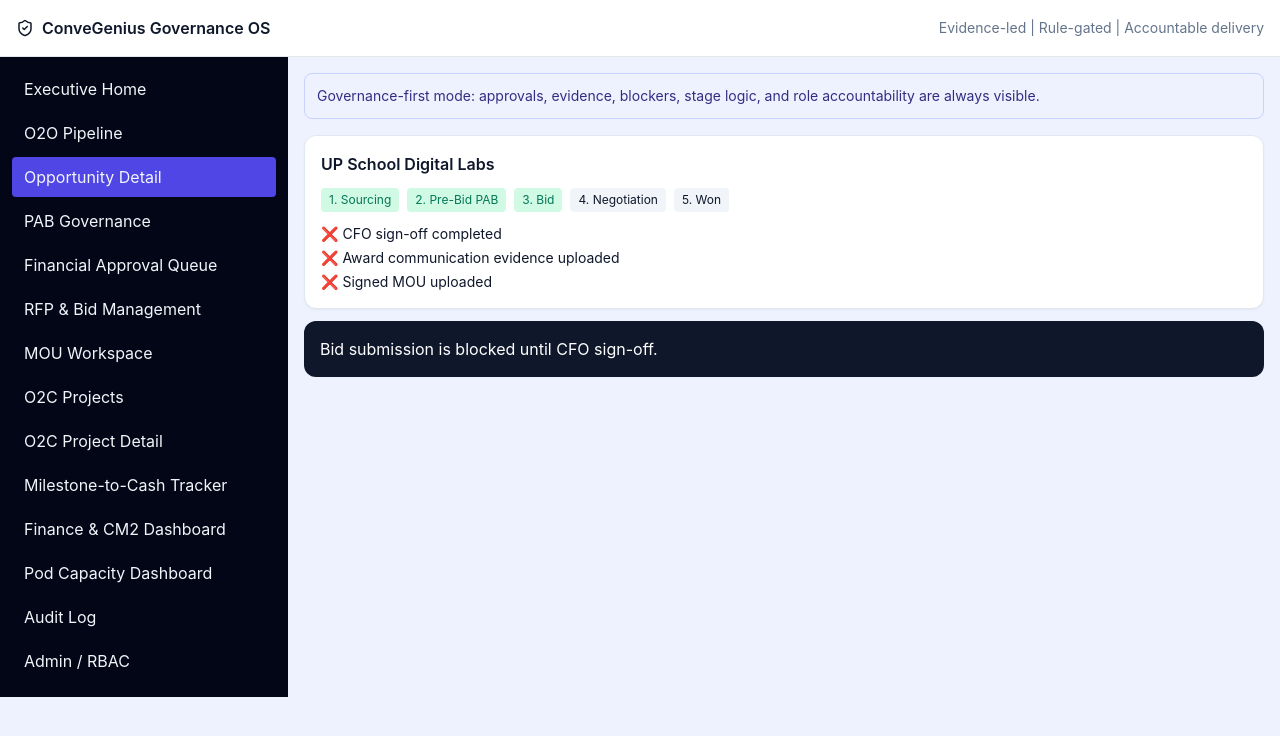
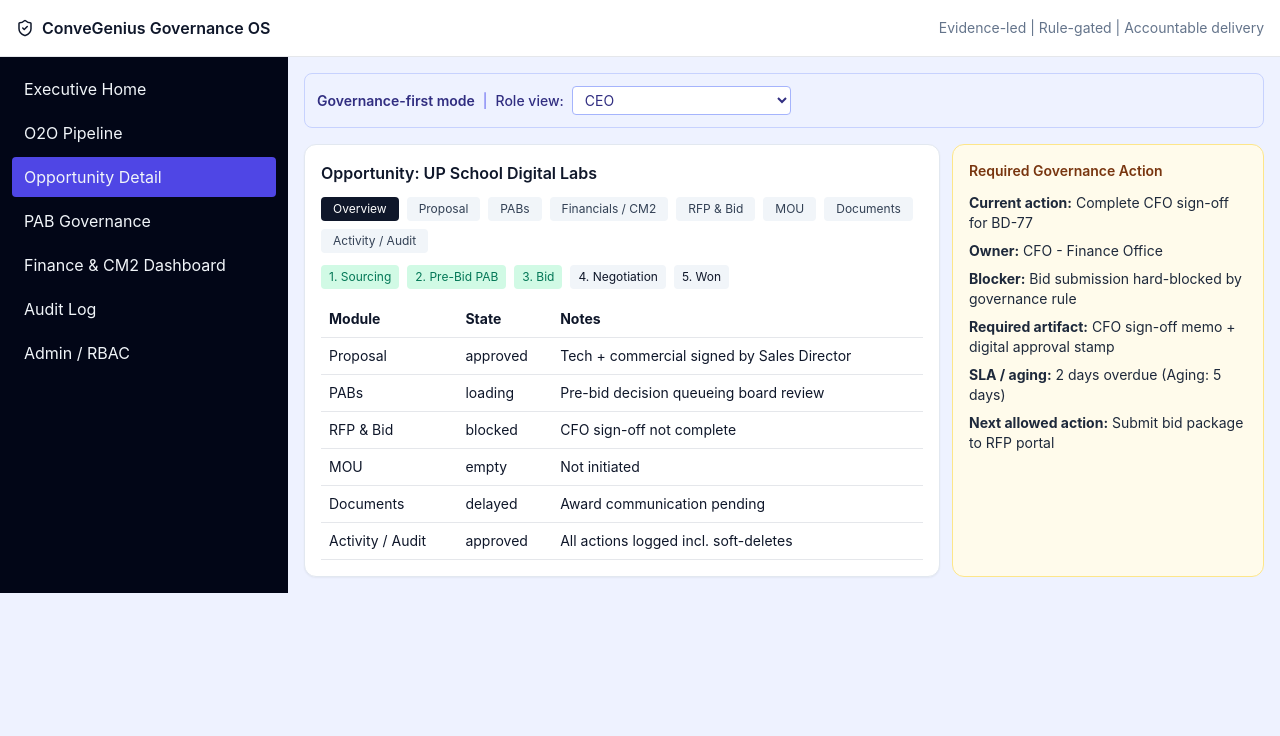
Before and after one commit to ayushi935/o2o2c, a React (Vite) app: page / in a window 1280 px wide. Both pictures are taken after a click on the button "Opportunity Detail". Shown: the top 736 px of the page. Built offline with nearby package versions, Linux system fonts and the light colour scheme.

Commit message:
Enhance governance UX with role-based nav, detailed tabs, action panels, and state models

```diff
--- a/src/App.tsx
+++ b/src/App.tsx
@@ -1,12 +1,27 @@
-import { useState } from 'react';
+import { useMemo, useState } from 'react';
 import AppShell from './layout/AppShell';
 import Sidebar from './layout/Sidebar';
-import { screenNames, screens } from './pages/screens';
+import { roleNav } from './data/mockData';
+import { screens } from './pages/screens';
+
+const roles = Object.keys(roleNav);
 
 export default function App() {
-  const [activeScreen, setActiveScreen] = useState(screenNames[0]);
-  return <AppShell sidebar={<Sidebar items={screenNames} current={activeScreen} setCurrent={setActiveScreen} />}>
-    <div className='mb-4 rounded-lg border border-indigo-200 bg-indigo-50 p-3 text-sm text-indigo-900'>Governance-first mode: approvals, evidence, blockers, stage logic, and role accountability are always visible.</div>
-    {screens[activeScreen]}
+  const [activeRole, setActiveRole] = useState(roles[0]);
+  const visibleScreens = useMemo(() => roleNav[activeRole] ?? [], [activeRole]);
+  const [activeScreen, setActiveScreen] = useState(visibleScreens[0] ?? 'Executive Home');
+
+  const resolvedScreen = visibleScreens.includes(activeScreen) ? activeScreen : visibleScreens[0];
+
+  return <AppShell sidebar={<Sidebar items={visibleScreens} current={resolvedScreen} setCurrent={setActiveScreen} />}>
+    <div className='mb-4 flex flex-wrap items-center gap-2 rounded-lg border border-indigo-200 bg-indigo-50 p-3 text-sm text-indigo-900'>
+      <span className='font-semibold'>Governance-first mode</span>
+      <span className='text-indigo-500'>|</span>
+      <label className='font-medium'>Role view:</label>
+      <select value={activeRole} onChange={(e) => { setActiveRole(e.target.value); setActiveScreen((roleNav[e.target.value] ?? [])[0]); }} className='rounded border border-indigo-300 bg-white px-2 py-1 text-sm'>
+        {roles.map((role) => <option key={role} value={role}>{role}</option>)}
+      </select>
+    </div>
+    {screens[resolvedScreen]}
   </AppShell>;
 }
--- a/src/components/ActionPanel.tsx
+++ b/src/components/ActionPanel.tsx
@@ -1,2 +1,22 @@
-import { ReactNode } from 'react';
-export default function ActionPanel({ children }: { children: ReactNode }) { return <div className='rounded-xl bg-slate-900 p-4 text-white'>{children}</div>; }
+interface ActionPanelProps {
+  requiredAction: string;
+  owner: string;
+  blocker: string;
+  artifact: string;
+  sla: string;
+  nextAction: string;
+}
+
+export default function ActionPanel({ requiredAction, owner, blocker, artifact, sla, nextAction }: ActionPanelProps) {
+  return <aside className='rounded-xl border border-amber-200 bg-amber-50 p-4'>
+    <h4 className='mb-3 text-sm font-semibold text-amber-900'>Required Governance Action</h4>
+    <ul className='space-y-2 text-sm text-slate-800'>
+      <li><strong>Current action:</strong> {requiredAction}</li>
+      <li><strong>Owner:</strong> {owner}</li>
+      <li><strong>Blocker:</strong> {blocker}</li>
+      <li><strong>Required artifact:</strong> {artifact}</li>
+      <li><strong>SLA / aging:</strong> {sla}</li>
+      <li><strong>Next allowed action:</strong> {nextAction}</li>
+    </ul>
+  </aside>;
+}
--- a/src/data/mockData.ts
+++ b/src/data/mockData.ts
@@ -1,21 +1,22 @@
 import { AuditEvent, CM2Record, Milestone, O2CProject, Opportunity, PABMeeting, PodCapacity, RBACRow } from '../types';
 
 export const opportunities: Opportunity[] = [
-  { id:'OP-118',name:'UP School Digital Labs',account:'UP Education Dept',state:'UP',owner:'Rohit',stage:'Bid',valueCr:24,cfoSigned:false,awardEvidence:false,signedMou:false,blockers:['CFO sign-off pending'] },
-  { id:'OP-121',name:'Bihar FLN Expansion',account:'Bihar Education Mission',state:'Bihar',owner:'Sana',stage:'Won',valueCr:42,cfoSigned:true,awardEvidence:true,signedMou:true,blockers:[] },
-  { id:'OP-127',name:'Odisha Teacher Stack',account:'Odisha SCERT',state:'Odisha',owner:'Anish',stage:'Negotiation',valueCr:18,cfoSigned:true,awardEvidence:false,signedMou:false,blockers:['Commercial deviation pending'] },
+  { id:'OP-118',name:'UP School Digital Labs',account:'UP Education Dept',state:'UP',owner:'Rohit',stage:'Bid',valueCr:24,cfoSigned:false,awardEvidence:false,signedMou:false,blockers:['CFO sign-off pending'],status:'blocked' },
+  { id:'OP-121',name:'Bihar FLN Expansion',account:'Bihar Education Mission',state:'Bihar',owner:'Sana',stage:'Won',valueCr:42,cfoSigned:true,awardEvidence:true,signedMou:true,blockers:[],status:'approved' },
+  { id:'OP-127',name:'Odisha Teacher Stack',account:'Odisha SCERT',state:'Odisha',owner:'Anish',stage:'Negotiation',valueCr:18,cfoSigned:true,awardEvidence:false,signedMou:false,blockers:['Commercial deviation pending'],status:'delayed' },
 ];
 export const pabMeetings: PABMeeting[] = [
-  { id:'PAB-09', type:'Pre-Bid', context:'UP School Digital Labs', decision:'Conditional Go' },
-  { id:'PAB-12', type:'Mid-Project', context:'Bihar FLN Expansion', decision:'Hold', trigger:'margin erosion' },
+  { id:'PAB-09', type:'Pre-Bid', context:'UP School Digital Labs', decision:'Conditional Go', status:'loading' },
+  { id:'PAB-12', type:'Mid-Project', context:'Bihar FLN Expansion', decision:'Hold', trigger:'margin erosion', status:'rejected' },
 ];
 export const projects: O2CProject[] = [
-  { id:'PR-55', name:'Bihar FLN Expansion', opportunityId:'OP-121', podOwner:'Revenue Capture Pod', collectionPct:64, status:'Execution', risk:'Timeline risk' },
-  { id:'PR-58', name:'Rajasthan STEM Rollout', opportunityId:'OP-099', podOwner:'Revenue Capture Pod', collectionPct:100, status:'Closed', risk:'Low' },
+  { id:'PR-55', name:'Bihar FLN Expansion', opportunityId:'OP-121', podOwner:'Revenue Capture Pod', collectionPct:64, status:'Execution', risk:'Timeline risk', lifecycleState:'active' },
+  { id:'PR-58', name:'Rajasthan STEM Rollout', opportunityId:'OP-099', podOwner:'Revenue Capture Pod', collectionPct:100, status:'Closed', risk:'Low', lifecycleState:'terminal' },
 ];
 export const milestones: Milestone[] = [
-  { id:'MS-1', projectId:'PR-55', name:'Pilot completion', amountL:125, delivered:true, invoiced:true, collected:true },
-  { id:'MS-2', projectId:'PR-55', name:'District onboarding', amountL:220, delivered:true, invoiced:true, collected:false },
+  { id:'MS-1', projectId:'PR-55', name:'Pilot completion', amountL:125, delivered:true, invoiced:true, collected:true, state:'approved' },
+  { id:'MS-2', projectId:'PR-55', name:'District onboarding', amountL:220, delivered:true, invoiced:true, collected:false, state:'delayed' },
+  { id:'MS-3', projectId:'PR-55', name:'Teacher enablement', amountL:95, delivered:false, invoiced:false, collected:false, state:'empty' },
 ];
 export const cm2Records: CM2Record[] = [
   { projectId:'PR-55', budgetL:900, actualL:975, cm2Pct:23 },
@@ -27,9 +28,20 @@ export const podCapacity: PodCapacity[] = [
 export const auditEvents: AuditEvent[] = [
   { id:'AU-1', ts:'2026-05-18 10:12', entity:'OP-118', action:'CFO sign-off requested', actor:'Rohit' },
   { id:'AU-2', ts:'2026-05-19 14:04', entity:'BD-77', action:'Bid soft deleted', actor:'Admin', softDeleted:true },
+  { id:'AU-3', ts:'2026-05-19 17:26', entity:'PR-55', action:'PAB trigger for timeline risk', actor:'Program PMO' },
 ];
 export const rbacRows: RBACRow[] = [
-  { role:'CEO', permissions:['View all', 'Approve PAB'] },
-  { role:'CFO', permissions:['Sign-off bids', 'Approve finance queue'] },
-  { role:'Revenue Capture Pod Lead', permissions:['Trigger invoices', 'Record collections'] },
+  { role:'CEO', permissions:['View all', 'Approve PAB', 'View audit', 'View CM2'] },
+  { role:'CFO', permissions:['Sign-off bids', 'Approve finance queue', 'Reject CM2 variance', 'Unlock submission'] },
+  { role:'Sales Director', permissions:['Create opportunity', 'Upload proposal', 'Request PAB', 'Upload award evidence'] },
+  { role:'Revenue Capture Pod Lead', permissions:['Create milestones', 'Trigger invoice', 'Record collection', 'Close project at 100% collections'] },
+  { role:'Admin', permissions:['Role assignment', 'Action-level policy edit', 'Soft-delete restore', 'Audit export'] },
 ];
+
+export const roleNav: Record<string, string[]> = {
+  CEO: ['Executive Home', 'O2O Pipeline', 'Opportunity Detail', 'PAB Governance', 'Finance & CM2 Dashboard', 'Audit Log', 'Admin / RBAC'],
+  CFO: ['Executive Home', 'Financial Approval Queue', 'RFP & Bid Management', 'Opportunity Detail', 'Finance & CM2 Dashboard', 'Audit Log'],
+  'Sales Director': ['Executive Home', 'O2O Pipeline', 'Opportunity Detail', 'RFP & Bid Management', 'MOU Workspace', 'PAB Governance'],
+  'Revenue Capture Pod Lead': ['Executive Home', 'O2C Projects', 'O2C Project Detail', 'Milestone-to-Cash Tracker', 'Pod Capacity Dashboard', 'Audit Log'],
+  Admin: ['Executive Home', 'Admin / RBAC', 'Audit Log', 'O2O Pipeline', 'O2C Projects'],
+};
--- a/src/pages/screens.tsx
+++ b/src/pages/screens.tsx
@@ -3,50 +3,29 @@ import ActionPanel from '../components/ActionPanel';
 import Badge from '../components/Badge';
 import Card from '../components/Card';
 import DataTable from '../components/DataTable';
-import Drawer from '../components/Drawer';
 import EvidenceChecklist from '../components/EvidenceChecklist';
 import LifecycleStepper from '../components/LifecycleStepper';
 import MetricCard from '../components/MetricCard';
-import Modal from '../components/Modal';
 import StatusBadge from '../components/StatusBadge';
 import { auditEvents, cm2Records, milestones, opportunities, pabMeetings, podCapacity, projects, rbacRows } from '../data/mockData';
 
-export const screenNames = [
-  'Executive Home',
-  'O2O Pipeline',
-  'Opportunity Detail',
-  'PAB Governance',
-  'Financial Approval Queue',
-  'RFP & Bid Management',
-  'MOU Workspace',
-  'O2C Projects',
-  'O2C Project Detail',
-  'Milestone-to-Cash Tracker',
-  'Finance & CM2 Dashboard',
-  'Pod Capacity Dashboard',
-  'Audit Log',
-  'Admin / RBAC',
-] as const;
+const Tabs = ({ items }: { items: string[] }) => <div className='mb-3 flex flex-wrap gap-2'>{items.map((t, i) => <span key={t} className={`rounded px-3 py-1 text-xs ${i === 0 ? 'bg-slate-900 text-white' : 'bg-slate-100 text-slate-700'}`}>{t}</span>)}</div>;
+
+export const screenNames = ['Executive Home','O2O Pipeline','Opportunity Detail','PAB Governance','Financial Approval Queue','RFP & Bid Management','MOU Workspace','O2C Projects','O2C Project Detail','Milestone-to-Cash Tracker','Finance & CM2 Dashboard','Pod Capacity Dashboard','Audit Log','Admin / RBAC'] as const;
 
 export const screens: Record<string, ReactNode> = {
-  'Executive Home': <div className='grid gap-3 md:grid-cols-4'>
-    <MetricCard label='Active Opportunities' value={opportunities.length} />
-    <MetricCard label='Open Blockers' value={opportunities.flatMap((o) => o.blockers).length} />
-    <MetricCard label='Live O2C Projects' value={projects.length} />
-    <MetricCard label='Realization' value='64%' />
-    <Card title='Guardrails'><EvidenceChecklist items={[{ label: 'Orders Won derived from evidence records (not Kanban columns)', ok: true }, { label: 'Soft deleted records retained in audit', ok: true }, { label: 'Revenue Capture Pod accountable until 100% collection', ok: true }]} /></Card>
-  </div>,
-  'O2O Pipeline': <Card title='Opportunity Governance Pipeline'><DataTable cols={['Opportunity', 'Stage', 'Owner', 'Value (Cr)', 'Blockers']} rows={opportunities.map((o) => [o.name, <StatusBadge status={o.stage} />, o.owner, o.valueCr, o.blockers.join(', ') || '—'])} /></Card>,
-  'Opportunity Detail': <div className='space-y-3'><Card title='UP School Digital Labs'><LifecycleStepper steps={['Sourcing', 'Pre-Bid PAB', 'Bid', 'Negotiation', 'Won']} current={2} /><div className='mt-3'><EvidenceChecklist items={[{ label: 'CFO sign-off completed', ok: false }, { label: 'Award communication evidence uploaded', ok: false }, { label: 'Signed MOU uploaded', ok: false }]} /></div></Card><ActionPanel>Bid submission is blocked until CFO sign-off.</ActionPanel></div>,
-  'PAB Governance': <Card title='PAB Decisions'><DataTable cols={['ID', 'Type', 'Decision', 'Context', 'Trigger']} rows={pabMeetings.map((p) => [p.id, p.type, <Badge text={p.decision} />, p.context, p.trigger || '—'])} /></Card>,
-  'Financial Approval Queue': <Card title='Approvals'><DataTable cols={['Item', 'Rule Check', 'Status']} rows={[['BD-77', 'CFO sign-off required before submission', 'Blocked'], ['INV-33', 'Margin erosion >5% requires mid-project PAB', 'Escalated']]} /></Card>,
+  'Executive Home': <div className='space-y-3'><div className='grid gap-3 md:grid-cols-4'><MetricCard label='Active Opportunities' value={opportunities.length} /><MetricCard label='Open Blockers' value={opportunities.flatMap((o) => o.blockers).length} /><MetricCard label='Live O2C Projects' value={projects.length} /><MetricCard label='Realization' value='64%' /></div><Card title='Governance Guardrails'><EvidenceChecklist items={[{ label: 'Orders Won derived from evidence records (not Kanban columns)', ok: true }, { label: 'Soft deleted records retained in audit', ok: true }, { label: 'Revenue Capture Pod accountable until 100% collection', ok: true }]} /></Card></div>,
+  'O2O Pipeline': <Card title='Opportunity Governance Pipeline'><DataTable cols={['Opportunity', 'Stage', 'State', 'Owner', 'Value (Cr)', 'Status']} rows={opportunities.map((o) => [o.name, <StatusBadge status={o.stage} />, o.state, o.owner, o.valueCr, o.status])} /></Card>,
+  'Opportunity Detail': <div className='grid gap-3 lg:grid-cols-3'><section className='space-y-3 lg:col-span-2'><Card title='Opportunity: UP School Digital Labs'><Tabs items={['Overview','Proposal','PABs','Financials / CM2','RFP & Bid','MOU','Documents','Activity / Audit']} /><LifecycleStepper steps={['Sourcing', 'Pre-Bid PAB', 'Bid', 'Negotiation', 'Won']} current={2} /><div className='mt-3'><DataTable cols={['Module', 'State', 'Notes']} rows={[[ 'Proposal', 'approved', 'Tech + commercial signed by Sales Director' ],[ 'PABs', 'loading', 'Pre-bid decision queueing board review' ],[ 'RFP & Bid', 'blocked', 'CFO sign-off not complete' ],[ 'MOU', 'empty', 'Not initiated' ],[ 'Documents', 'delayed', 'Award communication pending' ],[ 'Activity / Audit', 'approved', 'All actions logged incl. soft-deletes' ]]} /></div></Card></section><ActionPanel requiredAction='Complete CFO sign-off for BD-77' owner='CFO - Finance Office' blocker='Bid submission hard-blocked by governance rule' artifact='CFO sign-off memo + digital approval stamp' sla='2 days overdue (Aging: 5 days)' nextAction='Submit bid package to RFP portal' /></div>,
+  'PAB Governance': <Card title='PAB Decisions'><DataTable cols={['ID', 'Type', 'Decision', 'Context', 'Trigger', 'State']} rows={pabMeetings.map((p) => [p.id, p.type, <Badge text={p.decision} />, p.context, p.trigger || '—', p.status])} /></Card>,
+  'Financial Approval Queue': <Card title='Approvals'><DataTable cols={['Item', 'Rule Check', 'Status']} rows={[['BD-77', 'CFO sign-off required before submission', 'blocked'], ['INV-33', 'Margin erosion >5% requires mid-project PAB', 'rejected'], ['MS-2 invoice', 'Proof upload mismatch', 'delayed']]} /></Card>,
   'RFP & Bid Management': <Card title='RFP and Bid Governance'><DataTable cols={['Bid', 'Linked Opp', 'CFO Sign-off', 'Award Evidence', 'Submission']} rows={[['BD-77', 'UP School Digital Labs', 'Missing', 'N/A', 'Blocked'], ['BD-72', 'Bihar FLN Expansion', 'Completed', 'Uploaded', 'Submitted']]} /></Card>,
-  'MOU Workspace': <Drawer title='MOU Upload Registry'><DataTable cols={['Opportunity', 'Signed MOU', 'O2C Transition']} rows={opportunities.map((o) => [o.name, o.signedMou ? 'Uploaded' : 'Missing', o.signedMou ? 'Allowed' : 'Blocked'])} /></Drawer>,
-  'O2C Projects': <Card title='Project Portfolio'><DataTable cols={['Project', 'Pod Owner', 'Collection%', 'Status', 'Risk']} rows={projects.map((p) => [p.name, p.podOwner, p.collectionPct, p.status, p.risk])} /></Card>,
-  'O2C Project Detail': <div className='space-y-3'><Card title='Bihar FLN Expansion'><EvidenceChecklist items={[{ label: 'Signed MOU recorded before O2C kickoff', ok: true }, { label: 'Revenue Capture Pod retained until 100% collection', ok: false }]} /></Card><Modal title='Mid-Project PAB Trigger'>Timeline risk and margin erosion triggered governance review.</Modal></div>,
-  'Milestone-to-Cash Tracker': <Card title='Milestone Cashflow'><DataTable cols={['Milestone', 'Amount (L)', 'Delivery', 'Invoice', 'Collection']} rows={milestones.map((m) => [m.name, m.amountL, m.delivered ? 'Done' : 'Pending', m.invoiced ? 'Done' : 'Pending', m.collected ? 'Done' : 'Pending'])} /></Card>,
+  'MOU Workspace': <Card title='MOU Upload Registry'><DataTable cols={['Opportunity', 'Signed MOU', 'O2C Transition']} rows={opportunities.map((o) => [o.name, o.signedMou ? 'Uploaded' : 'Missing', o.signedMou ? 'Allowed' : 'Blocked'])} /></Card>,
+  'O2C Projects': <Card title='Project Portfolio'><DataTable cols={['Project', 'Pod Owner', 'Collection%', 'Status', 'Lifecycle']} rows={projects.map((p) => [p.name, p.podOwner, p.collectionPct, p.status, p.lifecycleState])} /></Card>,
+  'O2C Project Detail': <div className='grid gap-3 lg:grid-cols-3'><section className='space-y-3 lg:col-span-2'><Card title='Project: Bihar FLN Expansion'><Tabs items={['Overview','Milestones','Proofs','Invoices','Collections','Scope Changes','CM2','PABs','Audit']} /><DataTable cols={['Track', 'State', 'Detail']} rows={[[ 'Milestones', 'approved', '2/3 milestones complete' ],[ 'Proofs', 'loading', 'District onboarding proof in review' ],[ 'Invoices', 'blocked', 'Invoice trigger waits for proof verification' ],[ 'Collections', 'delayed', '64% collected; pod remains accountable' ],[ 'Scope Changes', 'rejected', 'Change request denied by PAB' ],[ 'CM2', 'approved', 'CM2 at 23%' ],[ 'PABs', 'approved', 'Mid-project PAB executed for risk' ],[ 'Audit', 'terminal', 'Immutable record archived for closed items' ]]} /></Card></section><ActionPanel requiredAction='Upload delivery proof for MS-2' owner='Program Manager + Delivery Lead' blocker='Invoice cannot be triggered without validated proof' artifact='Geo-tagged deployment proof + signoff sheet' sla='Due in 1 day (Aging: 0)' nextAction='Trigger invoice and notify Revenue Capture Pod' /></div>,
+  'Milestone-to-Cash Tracker': <Card title='Milestone Cashflow'><DataTable cols={['Milestone', 'Amount (L)', 'Delivery', 'Invoice', 'Collection', 'State']} rows={milestones.map((m) => [m.name, m.amountL, m.delivered ? 'Done' : 'Pending', m.invoiced ? 'Done' : 'Pending', m.collected ? 'Done' : 'Pending', m.state])} /></Card>,
   'Finance & CM2 Dashboard': <Card title='CM2 Oversight'><DataTable cols={['Project ID', 'Budget L', 'Actual L', 'CM2%']} rows={cm2Records.map((c) => [c.projectId, c.budgetL, c.actualL, c.cm2Pct])} /></Card>,
   'Pod Capacity Dashboard': <Card title='Pod Capacity and Load'><DataTable cols={['Pod', 'Used', 'Total', 'Utilization']} rows={podCapacity.map((p) => [p.pod, p.used, p.total, `${Math.round((p.used / p.total) * 100)}%`])} /></Card>,
   'Audit Log': <Card title='Audit Trail'><DataTable cols={['Time', 'Entity', 'Action', 'Actor']} rows={auditEvents.map((a) => [a.ts, a.entity, `${a.action}${a.softDeleted ? ' (soft-delete retained)' : ''}`, a.actor])} /></Card>,
-  'Admin / RBAC': <Card title='Roles & Permissions'><DataTable cols={['Role', 'Permissions']} rows={rbacRows.map((r) => [r.role, r.permissions.join(', ')])} /></Card>,
+  'Admin / RBAC': <div className='space-y-3'><Card title='Role and Action-level Permissions'><DataTable cols={['Role', 'Action-level Permissions']} rows={rbacRows.map((r) => [r.role, r.permissions.join(' | ')])} /></Card><Card title='Policy States'><DataTable cols={['State', 'Meaning']} rows={[[ 'empty', 'No record or artifact yet' ],[ 'loading', 'Pending review/processing' ],[ 'blocked', 'Hard rule prevents progression' ],[ 'approved', 'Passed governance check' ],[ 'rejected', 'Explicitly denied by authority' ],[ 'delayed', 'Missed SLA or aging risk' ],[ 'terminal', 'Final closed immutable state' ]]} /></Card></div>,
 };
--- a/src/types/index.ts
+++ b/src/types/index.ts
@@ -1,13 +1,14 @@
 export type Stage = 'Sourcing' | 'Pre-Bid PAB' | 'Bid' | 'Negotiation' | 'Won' | 'Dropped';
 export type PABDecision = 'Go' | 'Conditional Go' | 'Hold' | 'No-Go';
+export type UIState = 'empty' | 'loading' | 'blocked' | 'approved' | 'rejected' | 'delayed' | 'terminal' | 'active';
 
 export interface Opportunity {
   id: string; name: string; account: string; state: string; owner: string; stage: Stage; valueCr: number;
-  cfoSigned: boolean; awardEvidence: boolean; signedMou: boolean; blockers: string[];
+  cfoSigned: boolean; awardEvidence: boolean; signedMou: boolean; blockers: string[]; status: UIState;
 }
-export interface O2CProject { id: string; name: string; opportunityId: string; podOwner: string; collectionPct: number; status: string; risk: string; }
-export interface Milestone { id: string; projectId: string; name: string; amountL: number; delivered: boolean; invoiced: boolean; collected: boolean; }
-export interface PABMeeting { id: string; type: 'Pre-Bid'|'Mid-Project'; context: string; decision: PABDecision; trigger?: string; }
+export interface O2CProject { id: string; name: string; opportunityId: string; podOwner: string; collectionPct: number; status: string; risk: string; lifecycleState: UIState; }
+export interface Milestone { id: string; projectId: string; name: string; amountL: number; delivered: boolean; invoiced: boolean; collected: boolean; state: UIState; }
+export interface PABMeeting { id: string; type: 'Pre-Bid'|'Mid-Project'; context: string; decision: PABDecision; trigger?: string; status: UIState; }
 export interface CM2Record { projectId: string; budgetL: number; actualL: number; cm2Pct: number; }
 export interface PodCapacity { pod: string; used: number; total: number; }
 export interface AuditEvent { id: string; ts: string; entity: string; action: string; actor: string; softDeleted?: boolean; }
```
